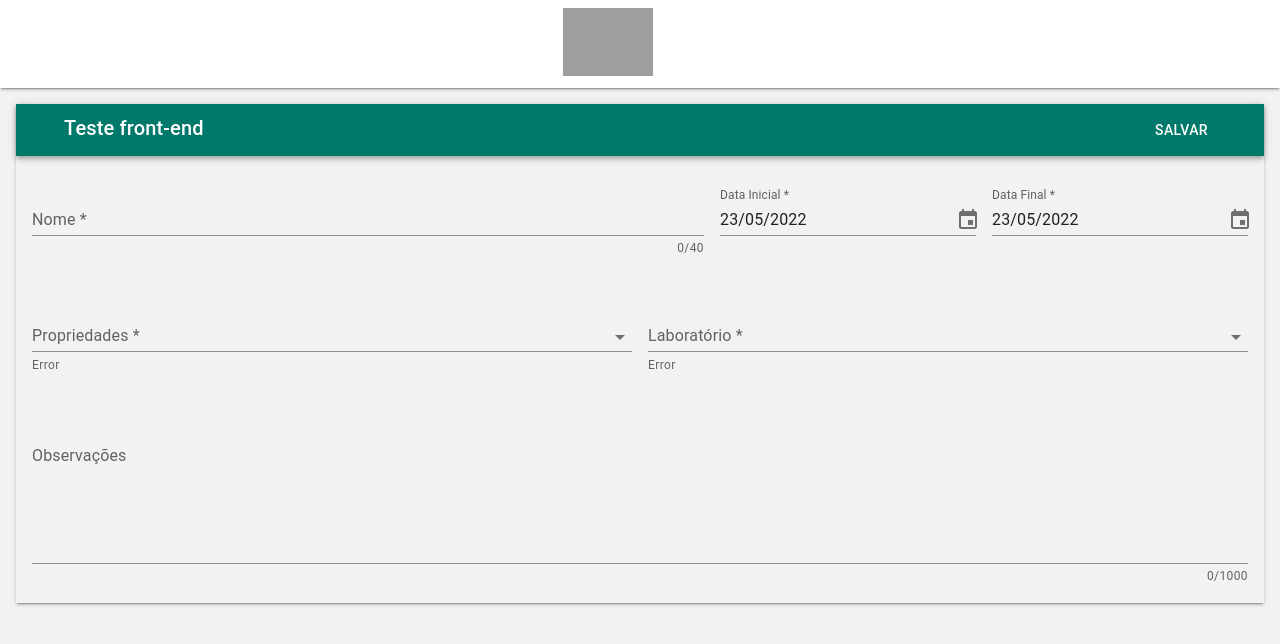
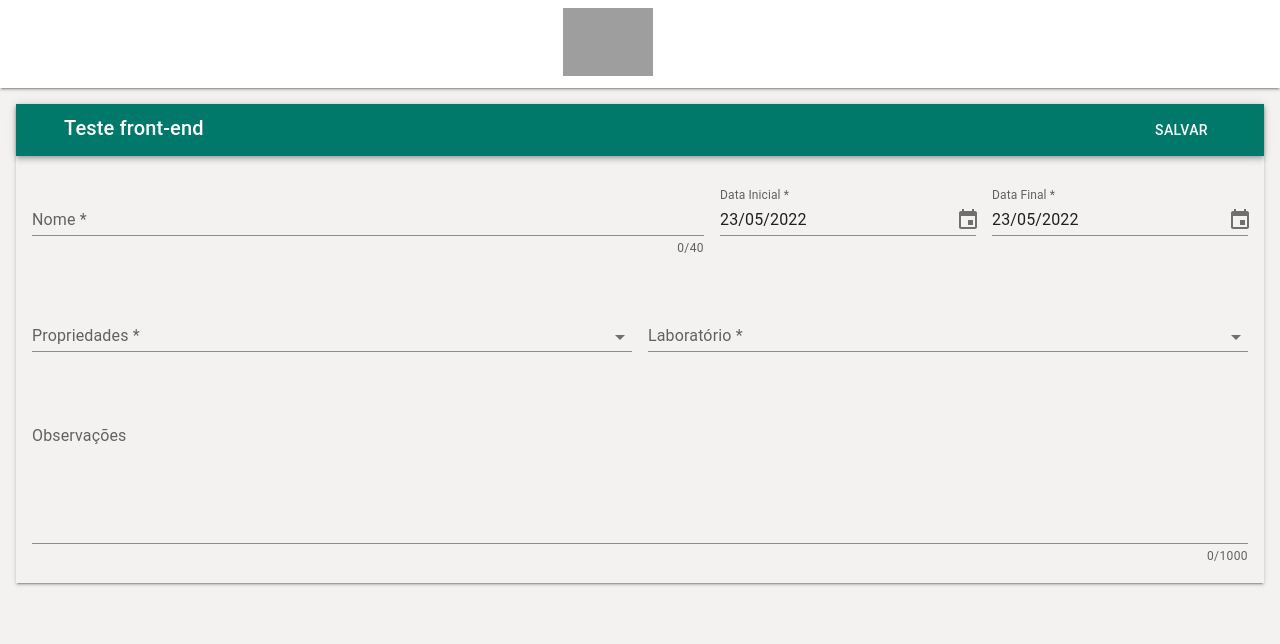
Before and after one commit to flavio-bianchetti/agrotis-form, a React (Create React App) app: page / in a window 1280 px wide. Shown: the top 644 px of the page. Built offline with nearby package versions, Linux system fonts and the light colour scheme; grey boxes are pictures that could not be loaded.

Commit message:
feat: warning message configured

```diff
--- a/src/pages/FunctionalForm.jsx
+++ b/src/pages/FunctionalForm.jsx
@@ -15,6 +15,7 @@ import SelectComponent from "../components/SelectComponent";
 import TextAreaComponent from "../components/TextAreaComponent";
 import AgrotisContext from "../context/AgrotisContext";
 import Theme from "../themes/theme";
+import WarningIcon from "@mui/icons-material/Warning";
 
 const FuncionalForm = () => {
   const {
@@ -41,7 +42,7 @@ const FuncionalForm = () => {
     cNPJProperty,
   } = React.useContext(AgrotisContext);
 
-
+  const warning = <span className="warning"><WarningIcon fontSize="small"/> Error</span>;
 
   return (
     <ThemeProvider theme={ Theme }>
@@ -76,7 +77,7 @@ const FuncionalForm = () => {
                     TextFieldComponentDataTestId="input-initial-date"
                     TextFieldComponentPlaceholder="Data Inicial"
                     TextFieldComponentError={ isInitialDateError }
-                    TextFieldComponentHelperText={ 'Error' }
+                    TextFieldComponentHelperText={ warning }
                   />
               </Stack>
               <Stack direction="row" spacing={2}>
@@ -87,7 +88,7 @@ const FuncionalForm = () => {
                     TextFieldComponentDataTestId="input-final-date"
                     TextFieldComponentPlaceholder="Data Final *"
                     TextFieldComponentError={ isFinalDateError }
-                    TextFieldComponentHelperText={ 'Error' }
+                    TextFieldComponentHelperText={ warning }
                   />
               </Stack>
             </Stack>
@@ -98,7 +99,7 @@ const FuncionalForm = () => {
                 selectValue={ property }
                 selectOnChange={ handleChangeProperty }
                 selectMenuItens={ dataProperties }
-                selectHelperText={ 'Error' }
+                selectHelperText={ isPropertyError ? warning : cNPJProperty }
                 selectError={ isPropertyError }
               />
               <SelectComponent
@@ -107,7 +108,7 @@ const FuncionalForm = () => {
                 selectValue={ laboratory }
                 selectOnChange={ handleChangeLaboratory }
                 selectMenuItens={ dataLaboratories }
-                selectHelperText={ 'Error' }
+                selectHelperText={ isLaboratoryError ? warning : "" }
                 selectError={ isLaboratoryError }
               />
             </Stack>
```
